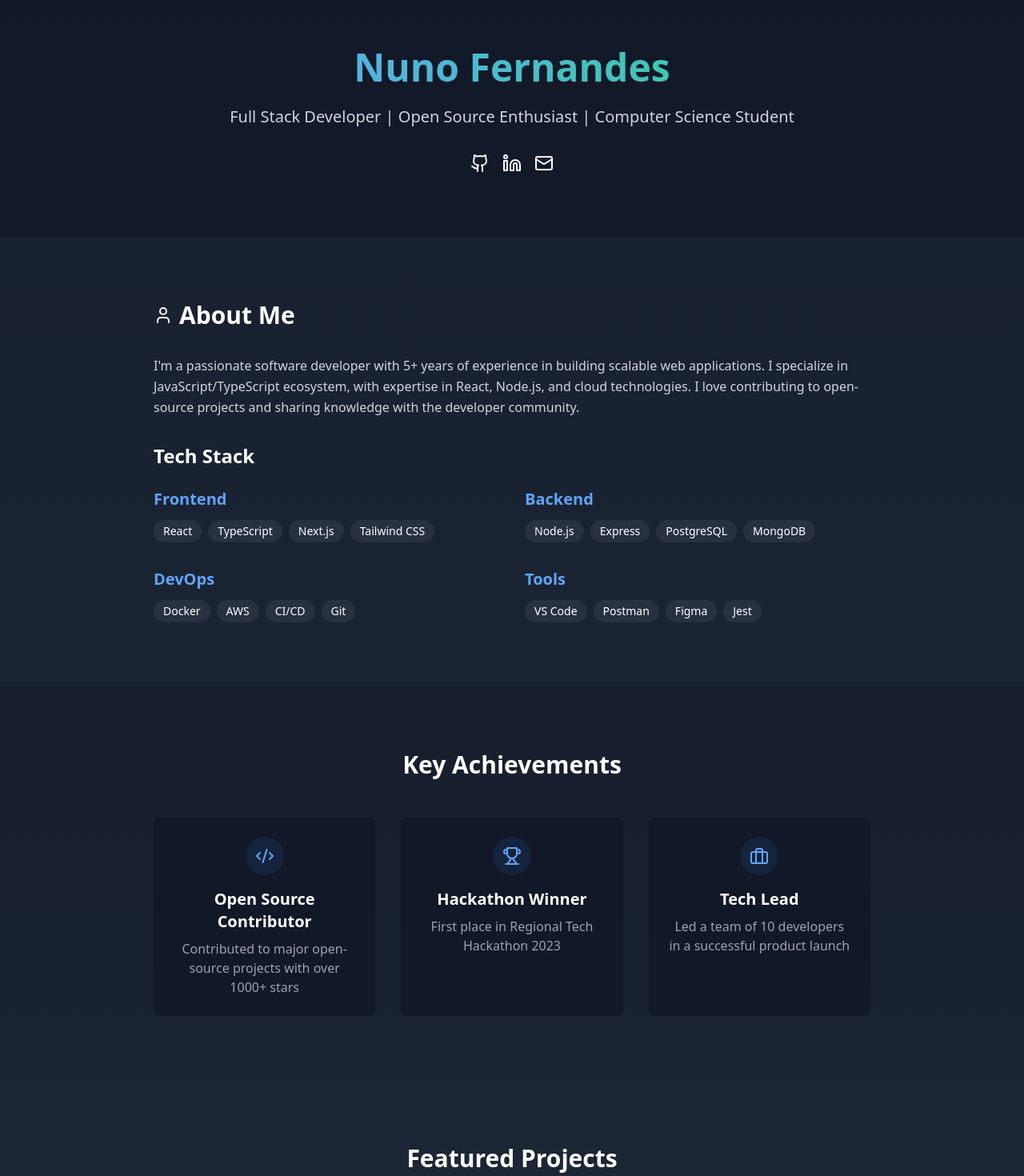
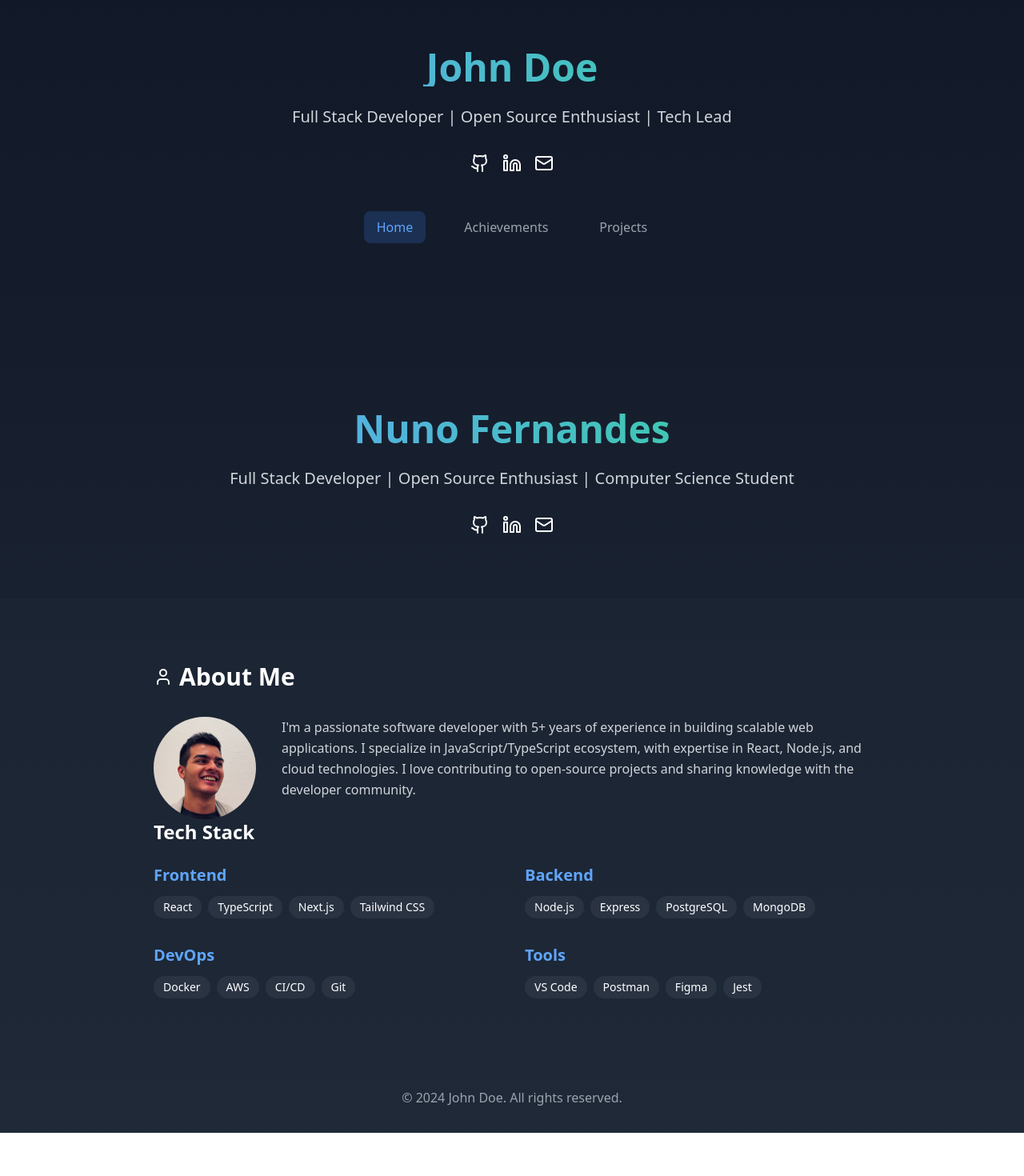
Before and after one commit to nunofernandes2000/Portfolio, a React (Vite) app: page / in a window 1280 px wide. Shown: the part 20-1490 px from the top of the page at 80% size. After the commit the page ends 1436 px from the top, so only its background shows below. Built offline with nearby package versions, Linux system fonts and the light colour scheme.

Commit message:
Update React and React DOM versions; add React Router DOM; implement Achievements, Projects, and Home pages

```diff
--- a/package.json
+++ b/package.json
@@ -11,8 +11,9 @@
   },
   "dependencies": {
     "lucide-react": "^0.344.0",
-    "react": "^18.3.1",
-    "react-dom": "^18.3.1"
+    "react": "^18.2.0",
+    "react-dom": "^18.2.0",
+    "react-router-dom": "^6.22.3"
   },
   "devDependencies": {
     "@eslint/js": "^9.9.1",
--- a/src/App.tsx
+++ b/src/App.tsx
@@ -1,64 +1,24 @@
 import React from 'react';
-import { Github, Linkedin, Mail, ExternalLink, Code2, Trophy, Briefcase, User } from 'lucide-react';
-import { ProjectCard } from './components/ProjectCard';
-import { TechStack } from './components/TechStack';
-import { Achievement } from './components/Achievement';
+import { BrowserRouter as Router, Routes, Route, NavLink } from 'react-router-dom';
+import { Github, Linkedin, Mail } from 'lucide-react';
+import { Home } from './pages/Home';
+import { Achievements } from './pages/Achievements';
+import { Projects } from './pages/Projects';
 
 function App() {
-  const projects = [
-    {
-      title: "E-Commerce Platform",
-      description: "A full-stack e-commerce platform built with Next.js, TypeScript, and Stripe integration",
-      image: "https://images.unsplash.com/photo-1557821552-17105176677c?auto=format&fit=crop&q=80&w=1600",
-      github: "https://github.com/yourusername/ecommerce",
-      tags: ["Next.js", "TypeScript", "Stripe", "Tailwind CSS"]
-    },
-    {
-      title: "AI Chat Application",
-      description: "Real-time chat application with AI-powered responses and message translation",
-      image: "https://images.unsplash.com/photo-1587560699334-cc4ff634909a?auto=format&fit=crop&q=80&w=1600",
-      github: "https://github.com/yourusername/ai-chat",
-      tags: ["React", "Socket.io", "OpenAI", "Node.js"]
-    },
-    {
-      title: "Task Management System",
-      description: "Collaborative task management platform with real-time updates",
-      image: "https://images.unsplash.com/photo-1454165804606-c3d57bc86b40?auto=format&fit=crop&q=80&w=1600",
-      github: "https://github.com/yourusername/task-manager",
-      tags: ["React", "Redux", "Express", "MongoDB"]
-    }
-  ];
-
-  const achievements = [
-    {
-      title: "Open Source Contributor",
-      description: "Contributed to major open-source projects with over 1000+ stars",
-      icon: <Code2 className="w-6 h-6" />
-    },
-    {
-      title: "Hackathon Winner",
-      description: "First place in Regional Tech Hackathon 2023",
-      icon: <Trophy className="w-6 h-6" />
-    },
-    {
-      title: "Tech Lead",
-      description: "Led a team of 10 developers in a successful product launch",
-      icon: <Briefcase className="w-6 h-6" />
-    }
-  ];
-
   return (
+    <Router>
       <div className="min-h-screen bg-gradient-to-b from-gray-900 to-gray-800 text-white">
         {/* Hero Section */}
         <header className="container mx-auto px-4 py-20">
           <div className="max-w-4xl mx-auto text-center">
             <h1 className="text-5xl font-bold mb-6 bg-clip-text text-transparent bg-gradient-to-r from-blue-400 to-emerald-400">
-            Nuno Fernandes
+              John Doe
             </h1>
             <p className="text-xl text-gray-300 mb-8">
-            Full Stack Developer | Open Source Enthusiast | Computer Science Student
+              Full Stack Developer | Open Source Enthusiast | Tech Lead
             </p>
-          <div className="flex justify-center gap-4">
+            <div className="flex justify-center gap-4 mb-12">
               <a href="https://github.com/yourusername" className="hover:text-blue-400 transition-colors">
                 <Github className="w-6 h-6" />
               </a>
@@ -69,56 +29,64 @@ function App() {
                 <Mail className="w-6 h-6" />
               </a>
             </div>
+
+            {/* Navigation */}
+            <nav className="flex justify-center gap-8 mb-12">
+              <NavLink
+                to="/"
+                className={({ isActive }: { isActive: boolean }) =>
+                  `px-4 py-2 rounded-lg transition-colors ${
+                    isActive
+                      ? 'bg-blue-500/20 text-blue-400'
+                      : 'text-gray-400 hover:text-white'
+                  }`
+                }
+              >
+                Home
+              </NavLink>
+              <NavLink
+                to="/achievements"
+                className={({ isActive }: { isActive: boolean }) =>
+                  `px-4 py-2 rounded-lg transition-colors ${
+                    isActive
+                      ? 'bg-blue-500/20 text-blue-400'
+                      : 'text-gray-400 hover:text-white'
+                  }`
+                }
+              >
+                Achievements
+              </NavLink>
+              <NavLink
+                to="/projects"
+                className={({ isActive }: { isActive: boolean }) =>
+                  `px-4 py-2 rounded-lg transition-colors ${
+                    isActive
+                      ? 'bg-blue-500/20 text-blue-400'
+                      : 'text-gray-400 hover:text-white'
+                  }`
+                }
+              >
+                Projects
+              </NavLink>
+            </nav>
           </div>
         </header>
 
-      {/* About Section */}
-      <section className="py-20 bg-gray-800/50">
-        <div className="container mx-auto px-4">
-          <div className="max-w-4xl mx-auto">
-            <h2 className="text-3xl font-bold mb-8 flex items-center gap-2">
-              <User className="w-6 h-6" />
-              About Me
-            </h2>
-            <p className="text-gray-300 leading-relaxed mb-8">
-              I'm a passionate software developer with 5+ years of experience in building scalable web applications.
-              I specialize in JavaScript/TypeScript ecosystem, with expertise in React, Node.js, and cloud technologies.
-              I love contributing to open-source projects and sharing knowledge with the developer community.
-            </p>
-            <TechStack />
-          </div>
-        </div>
-      </section>
-
-      {/* Achievements Section */}
-      <section className="py-20">
-        <div className="container mx-auto px-4">
-          <h2 className="text-3xl font-bold mb-12 text-center">Key Achievements</h2>
-          <div className="grid md:grid-cols-3 gap-8 max-w-4xl mx-auto">
-            {achievements.map((achievement, index) => (
-              <Achievement key={index} {...achievement} />
-            ))}
-          </div>
-        </div>
-      </section>
-
-      {/* Projects Section */}
-      <section className="py-20 bg-gray-800/50">
-        <div className="container mx-auto px-4">
-          <h2 className="text-3xl font-bold mb-12 text-center">Featured Projects</h2>
-          <div className="grid md:grid-cols-2 lg:grid-cols-3 gap-8 max-w-6xl mx-auto">
-            {projects.map((project, index) => (
-              <ProjectCard key={index} {...project} />
-            ))}
-          </div>
-        </div>
-      </section>
+        {/* Main Content */}
+        <main>
+          <Routes>
+            <Route path="/" element={<Home />} />
+            <Route path="/achievements" element={<Achievements />} />
+            <Route path="/projects" element={<Projects />} />
+          </Routes>
+        </main>
 
         {/* Footer */}
         <footer className="py-8 text-center text-gray-400">
-        <p>© 2024 Nuno Fernandes. All rights reserved.</p>
+          <p>© 2024 John Doe. All rights reserved.</p>
         </footer>
       </div>
+    </Router>
   );
 }
 
--- /dev/null
+++ b/src/pages/Achievements.tsx
@@ -0,0 +1,36 @@
+import React from 'react';
+import { Code2, Trophy, Briefcase } from 'lucide-react';
+import { Achievement } from '../components/Achievement';
+
+export function Achievements() {
+  const achievements = [
+    {
+      title: "Open Source Contributor",
+      description: "Contributed to major open-source projects with over 1000+ stars",
+      icon: <Code2 className="w-6 h-6" />
+    },
+    {
+      title: "Hackathon Winner",
+      description: "First place in Regional Tech Hackathon 2023",
+      icon: <Trophy className="w-6 h-6" />
+    },
+    {
+      title: "Tech Lead",
+      description: "Led a team of 10 developers in a successful product launch",
+      icon: <Briefcase className="w-6 h-6" />
+    }
+  ];
+
+  return (
+    <section className="py-20">
+      <div className="container mx-auto px-4">
+        <h2 className="text-3xl font-bold mb-12 text-center">Key Achievements</h2>
+        <div className="grid md:grid-cols-3 gap-8 max-w-4xl mx-auto">
+          {achievements.map((achievement, index) => (
+            <Achievement key={index} {...achievement} />
+          ))}
+        </div>
+      </div>
+    </section>
+  );
+}
--- /dev/null
+++ b/src/pages/Home.tsx
@@ -0,0 +1,54 @@
+import React from 'react';
+import { Github, Linkedin, Mail, User } from 'lucide-react';
+import { TechStack } from '../components/TechStack';
+import myPhoto from '../assets/my-photo.jpeg'; // Ajuste o caminho conforme necessário
+
+export function Home() {
+  return (
+    <>
+      {/* Seção Hero */}
+      <header className="container mx-auto px-4 py-20">
+        <div className="max-w-4xl mx-auto text-center">
+          <h1 className="text-5xl font-bold mb-6 bg-clip-text text-transparent bg-gradient-to-r from-blue-400 to-emerald-400">
+            Nuno Fernandes
+          </h1>
+          <p className="text-xl text-gray-300 mb-8">
+            Full Stack Developer | Open Source Enthusiast | Computer Science Student
+          </p>
+          <div className="flex justify-center gap-4">
+            <a href="https://github.com/yourusername" className="hover:text-blue-400 transition-colors">
+              <Github className="w-6 h-6" />
+            </a>
+            <a href="https://linkedin.com/in/yourusername" className="hover:text-blue-400 transition-colors">
+              <Linkedin className="w-6 h-6" />
+            </a>
+            <a href="mailto:your.email@example.com" className="hover:text-blue-400 transition-colors">
+              <Mail className="w-6 h-6" />
+            </a>
+          </div>
+        </div>
+      </header>
+
+      {/* Seção Sobre */}
+      <section className="py-20 bg-gray-800/50">
+        <div className="container mx-auto px-4">
+          <div className="max-w-4xl mx-auto">
+            <h2 className="text-3xl font-bold mb-8 flex items-center gap-2">
+              <User className="w-6 h-6" />
+              About Me
+            </h2>
+            <div className="flex flex-col md:flex-row items-center md:items-start gap-8">
+              <img src={myPhoto} alt="Nuno Fernandes" className="w-32 h-32 rounded-full object-cover" />
+              <p className="text-gray-300 leading-relaxed">
+                I'm a passionate software developer with 5+ years of experience in building scalable web applications.
+                I specialize in JavaScript/TypeScript ecosystem, with expertise in React, Node.js, and cloud technologies.
+                I love contributing to open-source projects and sharing knowledge with the developer community.
+              </p>
+            </div>
+            <TechStack />
+          </div>
+        </div>
+      </section>
+    </>
+  );
+}
--- /dev/null
+++ b/src/pages/Projects.tsx
@@ -0,0 +1,41 @@
+import React from 'react';
+import { ProjectCard } from '../components/ProjectCard';
+
+export function Projects() {
+  const projects = [
+    {
+      title: "E-Commerce Platform",
+      description: "A full-stack e-commerce platform built with Next.js, TypeScript, and Stripe integration",
+      image: "https://images.unsplash.com/photo-1557821552-17105176677c?auto=format&fit=crop&q=80&w=1600",
+      github: "https://github.com/yourusername/ecommerce",
+      tags: ["Next.js", "TypeScript", "Stripe", "Tailwind CSS"]
+    },
+    {
+      title: "AI Chat Application",
+      description: "Real-time chat application with AI-powered responses and message translation",
+      image: "https://images.unsplash.com/photo-1587560699334-cc4ff634909a?auto=format&fit=crop&q=80&w=1600",
+      github: "https://github.com/yourusername/ai-chat",
+      tags: ["React", "Socket.io", "OpenAI", "Node.js"]
+    },
+    {
+      title: "Task Management System",
+      description: "Collaborative task management platform with real-time updates",
+      image: "https://images.unsplash.com/photo-1454165804606-c3d57bc86b40?auto=format&fit=crop&q=80&w=1600",
+      github: "https://github.com/yourusername/task-manager",
+      tags: ["React", "Redux", "Express", "MongoDB"]
+    }
+  ];
+
+  return (
+    <section className="py-20 bg-gray-800/50">
+      <div className="container mx-auto px-4">
+        <h2 className="text-3xl font-bold mb-12 text-center">Featured Projects</h2>
+        <div className="grid md:grid-cols-2 lg:grid-cols-3 gap-8 max-w-6xl mx-auto">
+          {projects.map((project, index) => (
+            <ProjectCard key={index} {...project} />
+          ))}
+        </div>
+      </div>
+    </section>
+  );
+}
```
Also changed, not shown: src/assets/my-photo.jpeg (added), 1 other file (tests, documents, lock files or other folders). Lines whose indentation alone changed are shown as unchanged.
